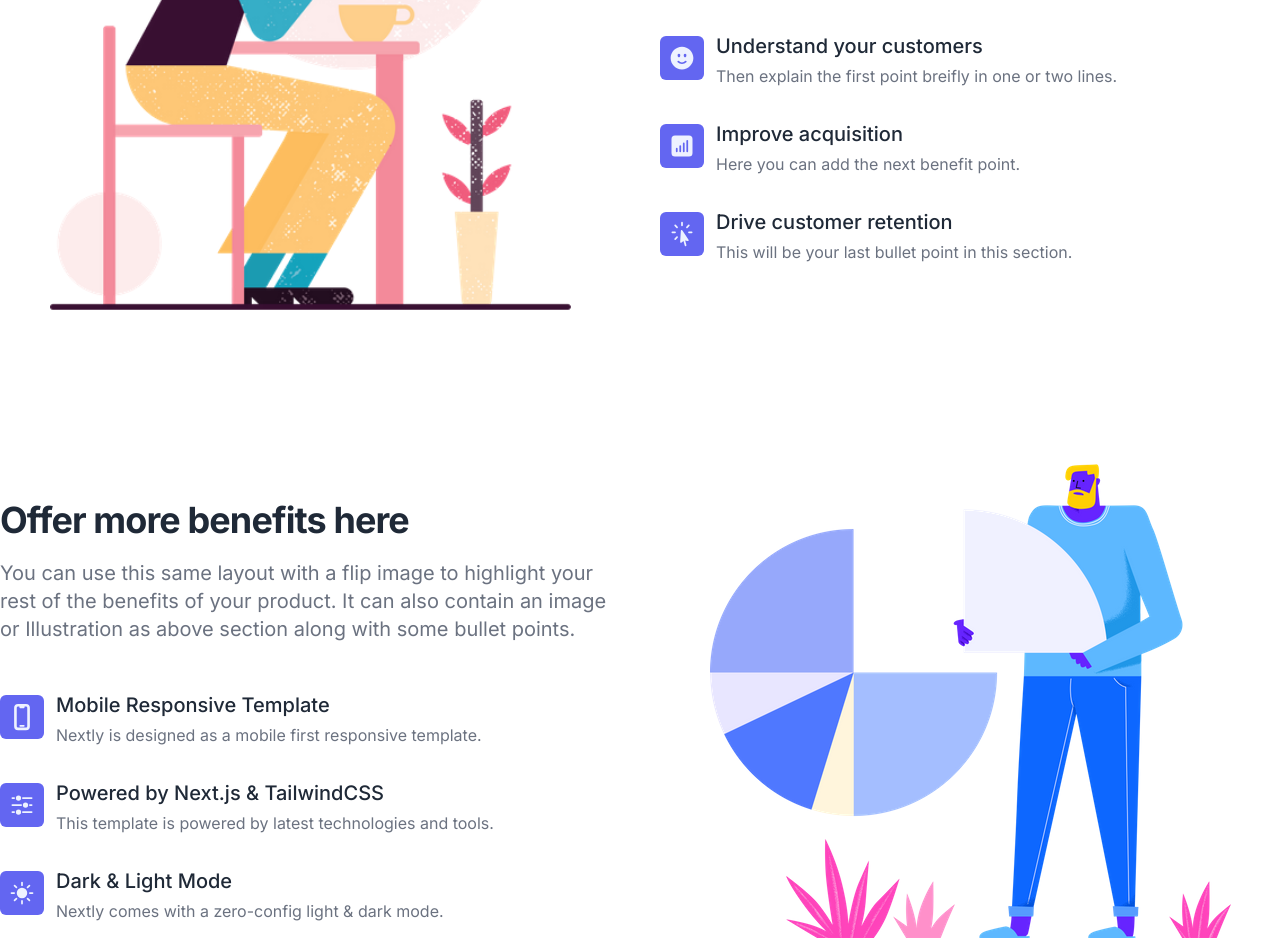
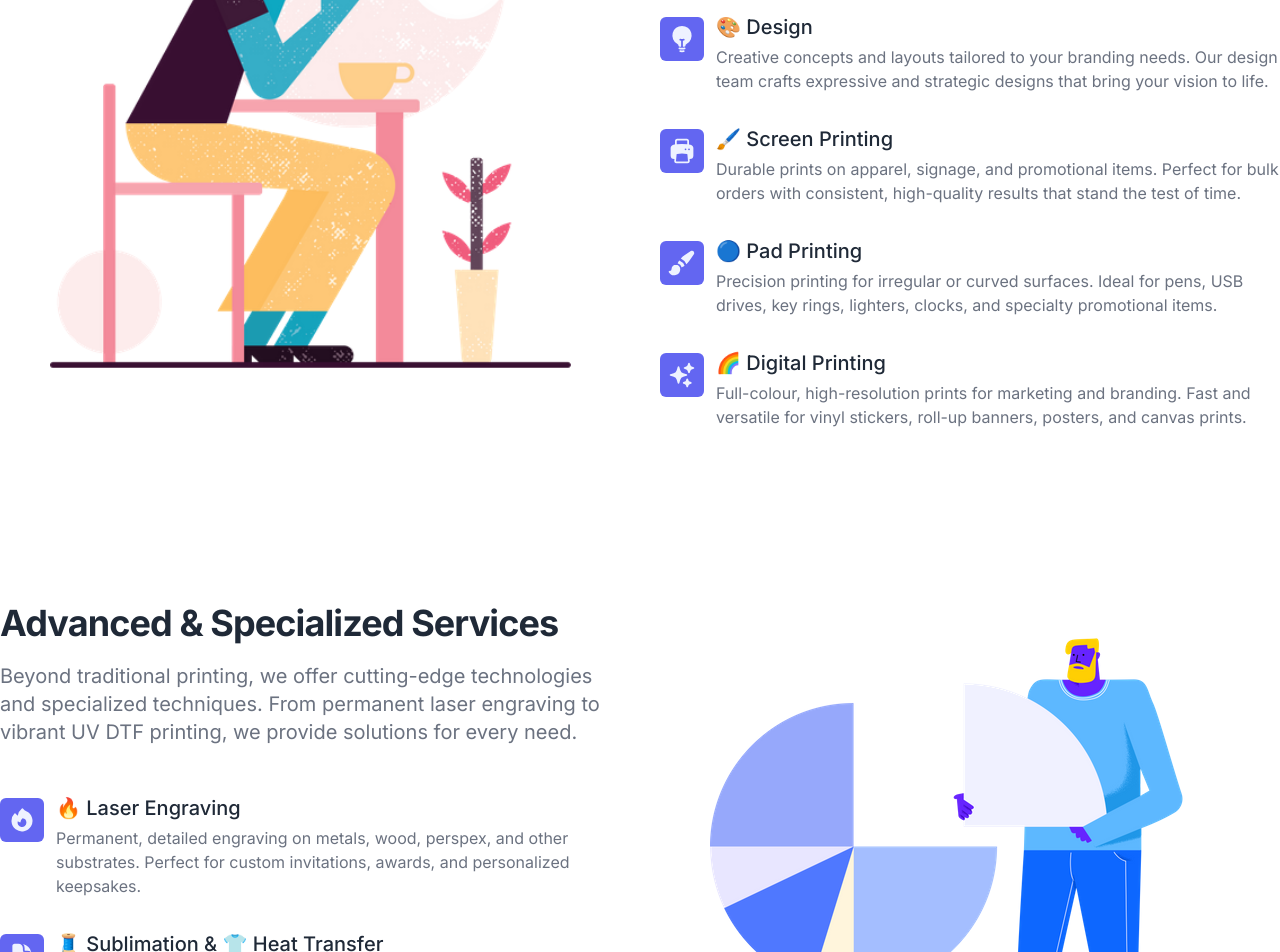
Before and after one commit to kan-ui/kanprinters.co.za, a Next.js app: page / in a window 1280 px wide. Shown: the part 1680-2632 px from the top of the page. Built offline with nearby package versions, Linux system fonts and the light colour scheme.

Commit message:
Update data.js

```diff
--- a/src/components/data.js
+++ b/src/components/data.js
@@ -1,57 +1,64 @@
 import {
-  FaceSmileIcon,
-  ChartBarSquareIcon,
-  CursorArrowRaysIcon,
-  DevicePhoneMobileIcon,
-  AdjustmentsHorizontalIcon,
-  SunIcon,
+  PrinterIcon,
+  PaintBrushIcon,
+  SparklesIcon,
+  CubeIcon,
+  DocumentTextIcon,
+  CheckBadgeIcon,
+  LightBulbIcon,
+  FireIcon,
 } from "@heroicons/react/24/solid";
 
 import benefitOneImg from "../../public/img/benefit-one.png";
 import benefitTwoImg from "../../public/img/benefit-two.png";
 
 const benefitOne = {
-  title: "Highlight your benefits",
-  desc: "You can use this space to highlight your first benefit or a feature of your product. It can also contain an image or Illustration like in the example along with some bullet points.",
+  title: "Core Printing Services",
+  desc: "We blend traditional screen-printing expertise with modern digital technologies. From durable screen prints to vibrant digital graphics, we handle jobs of any size with precision, craftsmanship, and quality.",
   image: benefitOneImg,
   bullets: [
     {
-      title: "Understand your customers",
-      desc: "Then explain the first point breifly in one or two lines.",
-      icon: <FaceSmileIcon />,
+      title: "🎨 Design",
+      desc: "Creative concepts and layouts tailored to your branding needs. Our design team crafts expressive and strategic designs that bring your vision to life.",
+      icon: <LightBulbIcon />,
     },
     {
-      title: "Improve acquisition",
-      desc: "Here you can add the next benefit point.",
-      icon: <ChartBarSquareIcon />,
+      title: "🖌️ Screen Printing",
+      desc: "Durable prints on apparel, signage, and promotional items. Perfect for bulk orders with consistent, high-quality results that stand the test of time.",
+      icon: <PrinterIcon />,
     },
     {
-      title: "Drive customer retention",
-      desc: "This will be your last bullet point in this section.",
-      icon: <CursorArrowRaysIcon />,
+      title: "🔵 Pad Printing",
+      desc: "Precision printing for irregular or curved surfaces. Ideal for pens, USB drives, key rings, lighters, clocks, and specialty promotional items.",
+      icon: <PaintBrushIcon />,
+    },
+    {
+      title: "🌈 Digital Printing",
+      desc: "Full-colour, high-resolution prints for marketing and branding. Fast and versatile for vinyl stickers, roll-up banners, posters, and canvas prints.",
+      icon: <SparklesIcon />,
     },
   ],
 };
 
 const benefitTwo = {
-  title: "Offer more benefits here",
-  desc: "You can use this same layout with a flip image to highlight your rest of the benefits of your product. It can also contain an image or Illustration as above section along with some bullet points.",
+  title: "Advanced & Specialized Services",
+  desc: "Beyond traditional printing, we offer cutting-edge technologies and specialized techniques. From permanent laser engraving to vibrant UV DTF printing, we provide solutions for every need.",
   image: benefitTwoImg,
   bullets: [
     {
-      title: "Mobile Responsive Template",
-      desc: "Nextly is designed as a mobile first responsive template.",
-      icon: <DevicePhoneMobileIcon />,
+      title: "🔥 Laser Engraving",
+      desc: "Permanent, detailed engraving on metals, wood, perspex, and other substrates. Perfect for custom invitations, awards, and personalized keepsakes.",
+      icon: <FireIcon />,
     },
     {
-      title: "Powered by Next.js & TailwindCSS",
-      desc: "This template is powered by latest technologies and tools.",
-      icon: <AdjustmentsHorizontalIcon />,
+      title: "🧵 Sublimation & 👕 Heat Transfer",
+      desc: "Vivid, long-lasting prints on fabrics, ceramics, and specialty items. Sublimation for mugs, clocks, tiles, and plates. Heat transfer for flexible printing on apparel and promotional products.",
+      icon: <DocumentTextIcon />,
     },
     {
-      title: "Dark & Light Mode",
-      desc: "Nextly comes with a zero-config light & dark mode. ",
-      icon: <SunIcon />,
+      title: "✨ UV DTF Printing",
+      desc: "Advanced direct-to-film printing for vibrant, durable graphics. This cutting-edge technology delivers exceptional quality and versatility for modern branding needs.",
+      icon: <CheckBadgeIcon />,
     },
   ],
 };
```
